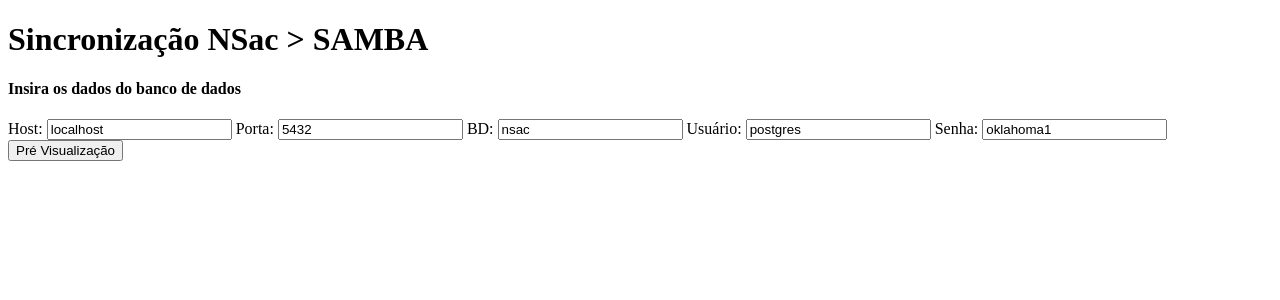
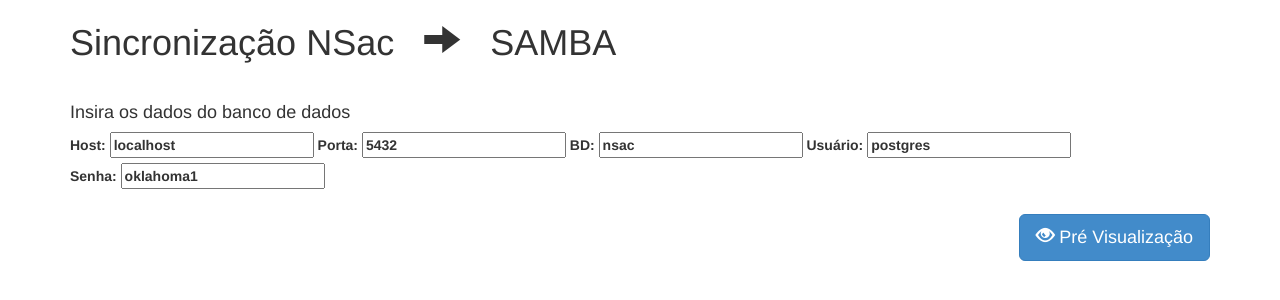
Before and after one commit to grupoinformatiza/nsacsync, a PHP site: page / in a window 1280 px wide. Shown: the top 300 px of the page. Run offline with PHP 8.4, Linux system fonts and the light colour scheme.

Commit message:
alteracoes na paguina index

```diff
--- /dev/null
+++ b/index.css
@@ -0,0 +1,3 @@
+.botao{
+    margin-top: 20px;
+}
--- a/index.php
+++ b/index.php
@@ -2,12 +2,18 @@
 <html>
     <head>
         <meta charset="UTF-8">
+        <meta name="viewport" content="width=device-width, initial-scale=1">
         <title></title>
+        <link rel="stylesheet" href="bootstrap/css/bootstrap.min.css">
+        <link rel="stylesheet" href="index.css">
     </head>
     <body>
-        <h1>Sincronização NSac > SAMBA</h1>
+        <div class="container">
+            <h1>Sincronização NSac &nbsp; <span class="glyphicon glyphicon-arrow-right"></span> &nbsp; SAMBA</h1><br>
             <h4>Insira os dados do banco de dados</h4>
             <form method="post" action="preview.php">
+                <div class="row">
+                    <div class="col-lg-12">
                             <label>
                                 Host: <input type="text" name="host" value="localhost">
                             </label>
@@ -23,7 +29,16 @@
                             <label>
                                 Senha: <input type="text" name="pass" value="oklahoma1">
                             </label>
-            <input type="submit" value="Pré Visualização" />
+                    </div><!--/col -->
+                </div><!--/row -->
+                <div class="row">
+                    <div class="col-lg-12">
+                        <button class="btn btn-lg btn-primary pull-right botao" type="submit"><span class="glyphicon glyphicon-eye-open"></span> Pré Visualização</button>
+                    </div>
+                </div>
         </form>
+        </div>
     </body>
+
+      <script type="text/javascript" src="jquery.js" ></script>
 </html>
```
Also changed, not shown: preview.css (+10 -1 lines), preview.php (+13 -3 lines). Lines whose indentation alone changed are shown as unchanged.
